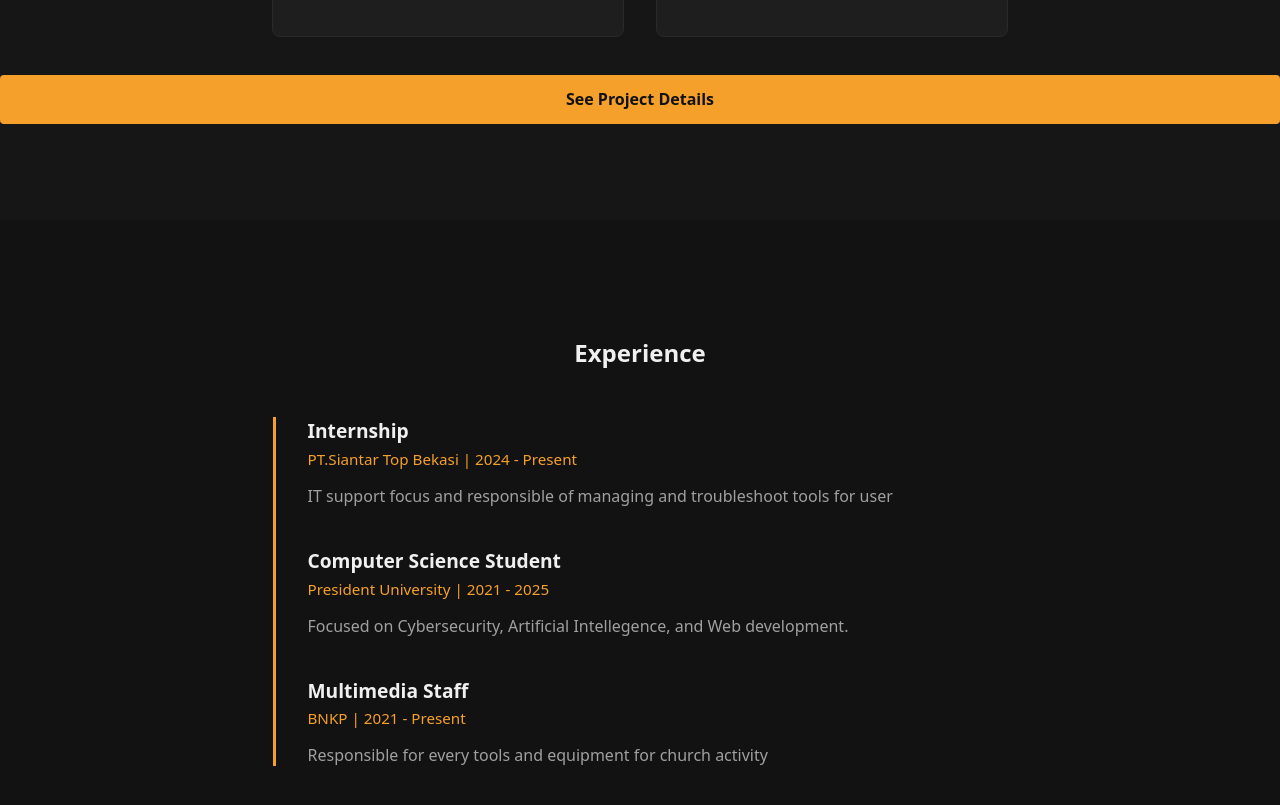
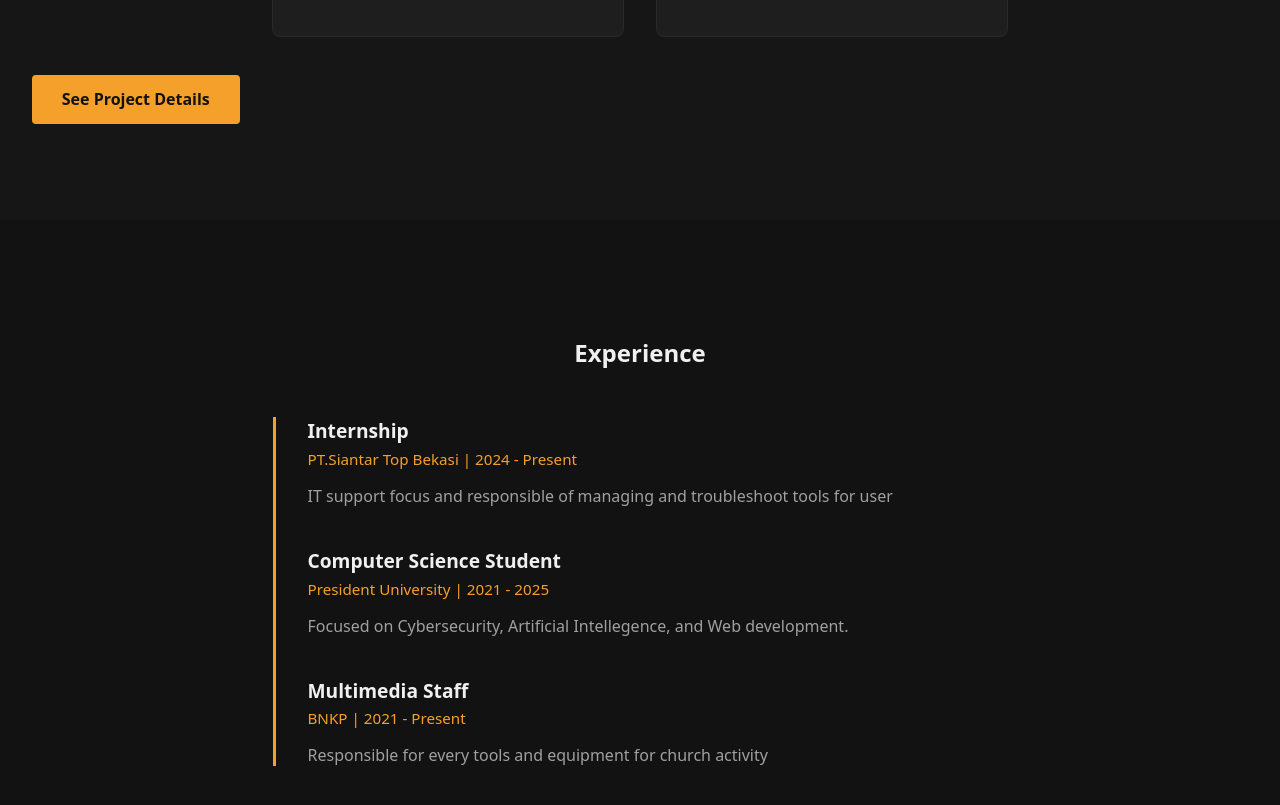
Before and after one commit to MalingPangsit03/portofolio_web, a plain HTML site: page index.html in a window 1280 px wide. Shown: the part 2606-3411 px from the top of the page. Drawn offline with Linux system fonts and the light colour scheme.

Commit message:
Add width and margin to project button styles

```diff
--- a/style.css
+++ b/style.css
@@ -270,9 +270,11 @@ h2 {
     cursor: pointer;
     text-decoration: none;
     display: flex;
+    width: 150px;
     justify-content: center;
     align-items: center;
     margin-top: 1rem;
+    margin-left: 2rem;
     transition: background-color 0.2s ease, transform 0.2s ease;
 }
 
```
